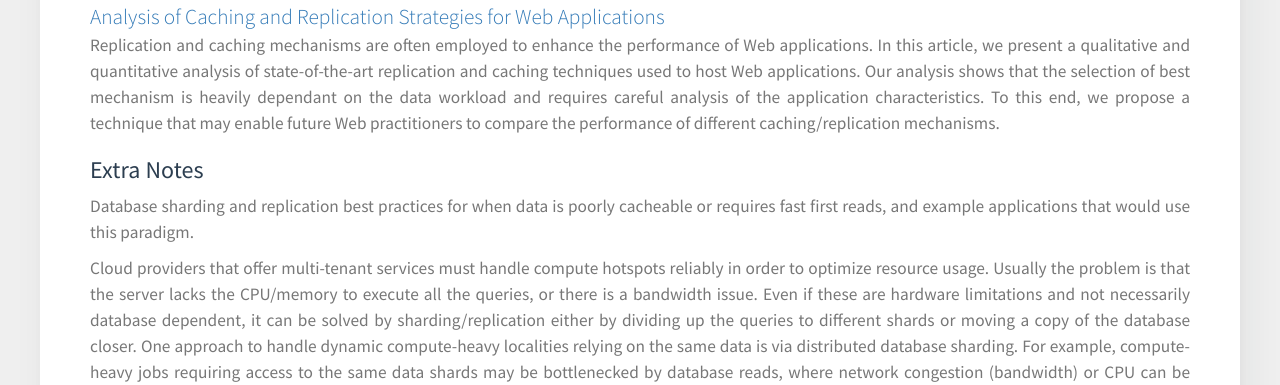
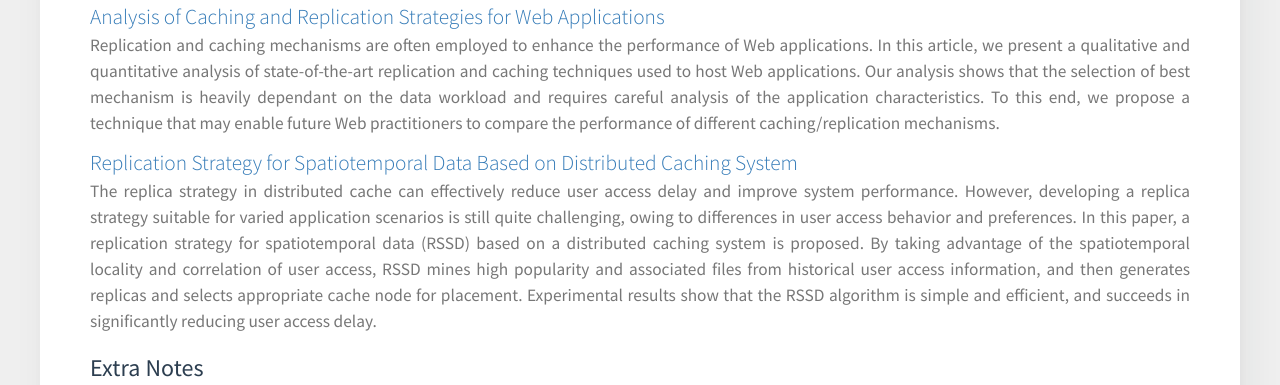
Before and after one commit to andrewwong97/cloud-computing, a plain HTML site: page website/index.html in a window 1280 px wide. Shown: the part 1798-2183 px from the top of the page. Drawn offline with Linux system fonts and the light colour scheme.

Commit message:
Adding existing work, replication for spatiotemporal data

```diff
--- a/website/index.html
+++ b/website/index.html
@@ -78,6 +78,8 @@
         <p>The rapid growth of cloud storage systems calls for fast and scalable namespace processing. While few commercial file systems offer anything better than federating individually non-scalable namespace servers, a recent academic file system, IndexFS, demonstrates scalable namespace processing based on client caching of directory entries and permissions (directory lookup state) with no per-client state in servers. In this paper we explore explicit replication of directory lookup state in all servers as an alternative to caching this information in all clients. Both eliminate most repeated RPCs to different servers in order to resolve hierarchical permission tests. Our realization for server replicated directory lookup state, ShardFS, employs a novel file system specific hybrid optimistic and pessimistic concurrency control favoring single object transactions over distributed transactions. Our experimentation suggests that if directory lookup state mutation is a fixed fraction of operations (strong scaling for metadata), server replication does not scale as well as client caching, but if directory lookup state mutation is proportional to the number of jobs, not the number of processes per job, (weak scaling for metadata), then server replication can scale more linearly than client caching and provide lower 70 percentile response times as well.</p>
         <a href="http://citeseerx.ist.psu.edu/viewdoc/download?doi=10.1.1.99.2100&rep=rep1&type=pdf">Analysis of Caching and Replication Strategies for Web Applications</a>
         <p>Replication and caching mechanisms are often employed to enhance the performance of Web applications. In this article, we present a qualitative and quantitative analysis of state-of-the-art replication and caching techniques used to host Web applications. Our analysis shows that the selection of best mechanism is heavily dependant on the data workload and requires careful analysis of the application characteristics. To this end, we propose a technique that may enable future Web practitioners to compare the performance of different caching/replication mechanisms.</p>
+        <a href="https://www.ncbi.nlm.nih.gov/pmc/articles/PMC5795483/pdf/sensors-18-00222.pdf">Replication Strategy for Spatiotemporal Data Based on Distributed Caching System</a>
+        <p>The replica strategy in distributed cache can effectively reduce user access delay and improve system performance. However, developing a replica strategy suitable for varied application scenarios is still quite challenging, owing to differences in user access behavior and preferences. In this paper, a replication strategy for spatiotemporal data (RSSD) based on a distributed caching system is proposed. By taking advantage of the spatiotemporal locality and correlation of user access, RSSD mines high popularity and associated files from historical user access information, and then generates replicas and selects appropriate cache node for placement. Experimental results show that the RSSD algorithm is simple and efficient, and succeeds in significantly reducing user access delay.</p>
         <h3>Extra Notes</h3>
         <p>Database sharding and replication best practices for when data is poorly cacheable or requires fast first reads, and example applications that would use this paradigm.</p>
         <p>Cloud providers that offer multi-tenant services must handle compute hotspots reliably in order to optimize resource usage. Usually the problem is that the server lacks the CPU/memory to execute all the queries, or there is a bandwidth issue. Even if these are hardware limitations and not necessarily database dependent, it can be solved by sharding/replication either by dividing up the queries to different shards or moving a copy of the database closer. One approach to handle dynamic compute-heavy localities relying on the same data is via distributed database sharding.  For example, compute-heavy jobs requiring access to the same data shards may be bottlenecked by database reads, where network congestion (bandwidth) or CPU can be limiting factors of how fast requests are processed.</p>
```
